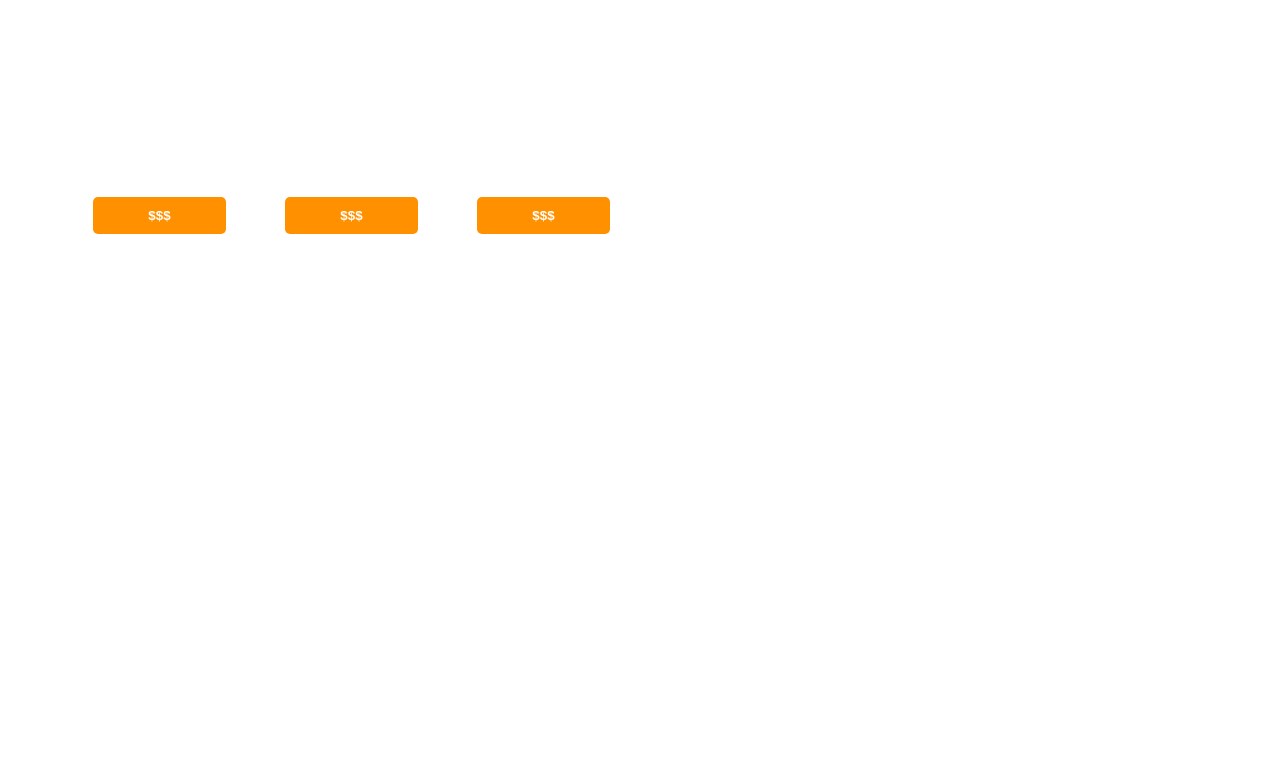
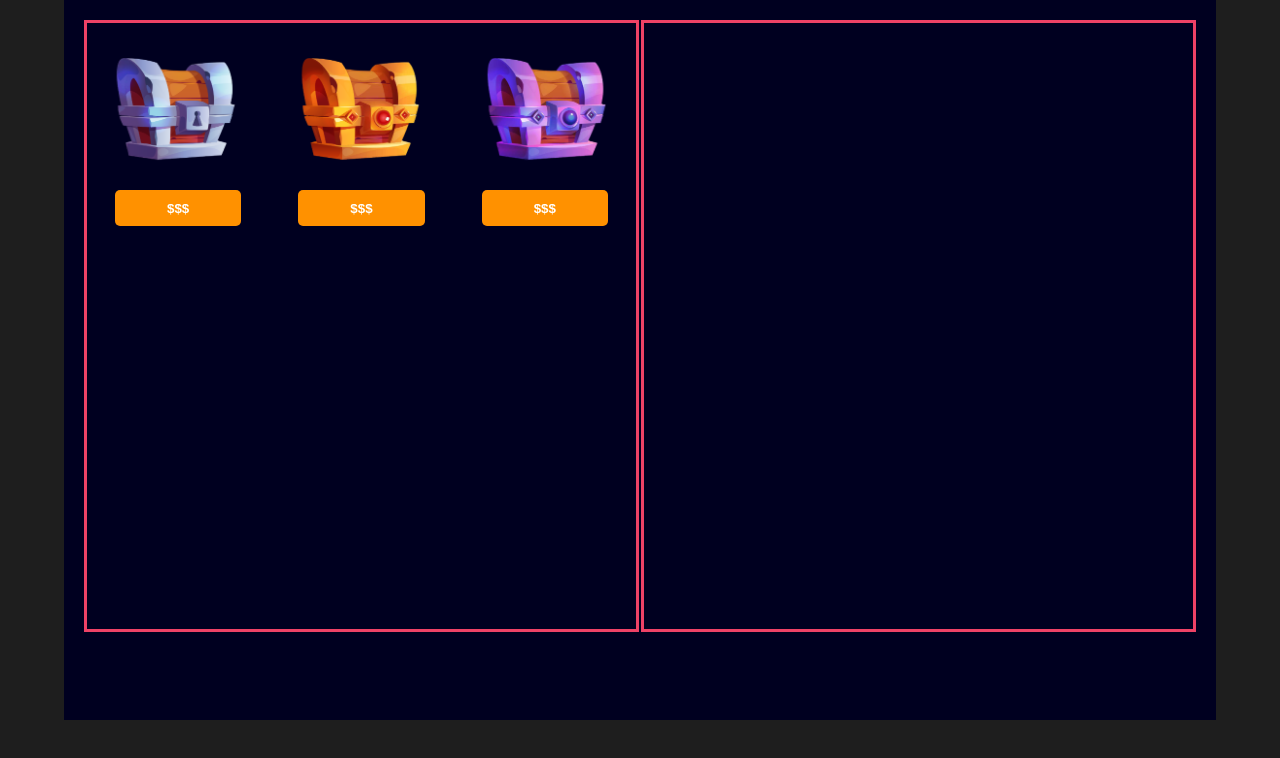
Before and after one commit to Andris07/idle_game_school_project, a plain HTML site: page Game/web/www/index.html in a window 1280 px wide. Drawn offline with Linux system fonts and the light colour scheme.

Commit message:
feat: chest images implementation

```diff
--- a/Game/web/www/css/layout.css
+++ b/Game/web/www/css/layout.css
@@ -29,28 +29,36 @@
     width: 100%;
 }
 
+.chest
+{
+    display: flex;
+    flex-direction: column;
+    width: 33%;
+    height: 100%;
+}
+
 .chest-img
 {
-    flex: 3;
-    height: 100%;
-    width: 100%;
-}
-
-.chest-button
-{
-    flex: 1;
+    height: 75%;
     display: flex;
     justify-content: center;
     align-items: center;
 }
 
-.chest
+.chest-button
 {
+    height: 25%;
     display: flex;
-    gap: 3px;
-    flex-direction: column;
-    width: 33%;
-    height: 100%;
+    justify-content: center;
+    align-items: center;
+}
+
+.chest-img img
+{
+    display: block;
+    max-width: 100%;
+    max-height: 100%;
+    object-fit: contain;
 }
 
 #chests
--- a/Game/web/www/css/style.css
+++ b/Game/web/www/css/style.css
@@ -1,3 +1,43 @@
+*
+{
+    margin: 0px;
+    padding: 0px;
+    box-sizing: border-box;
+}
+
+body
+{
+    background-color: var(--background);
+    color: var(--background-text);
+}
+
+.container
+{
+    background-color: var(--surface);
+    color: var(--surface-text)
+}
+
+.itemcont
+{
+    border: 3px solid var(--accent);
+}
+
+.item
+{
+
+}
+
+#chests
+{
+
+}
+
+.chest-img img
+{
+    max-height: 100%;
+    max-width: 100%;
+}
+
 .buy-button
 {
     color: var(--white);
--- a/Game/web/www/index.html
+++ b/Game/web/www/index.html
@@ -18,7 +18,7 @@
             <div id="chests" class="item">
                 <div class="chest">
                     <div class="chest-img">
-
+                        <img src="./src/shape_chest.png" alt="Shape Chest" title="Shape Chest">
                     </div>
                     <div class="chest-button">
                         <button class="buy-button">$$$</button>
@@ -27,7 +27,7 @@
 
                 <div class="chest">
                     <div class="chest-img">
-
+                        <img src="./src/upgrade_chest.png" alt="Upgrade Chest" title="Upgrade Chest">
                     </div>
                     <div class="chest-button">
                         <button class="buy-button">$$$</button>
@@ -36,7 +36,7 @@
 
                 <div class="chest">
                     <div class="chest-img">
-
+                        <img src="./src/buff_chest.png" alt="Buff Chest" title="Buff Chest">
                     </div>
                     <div class="chest-button">
                         <button class="buy-button">$$$</button>
```
